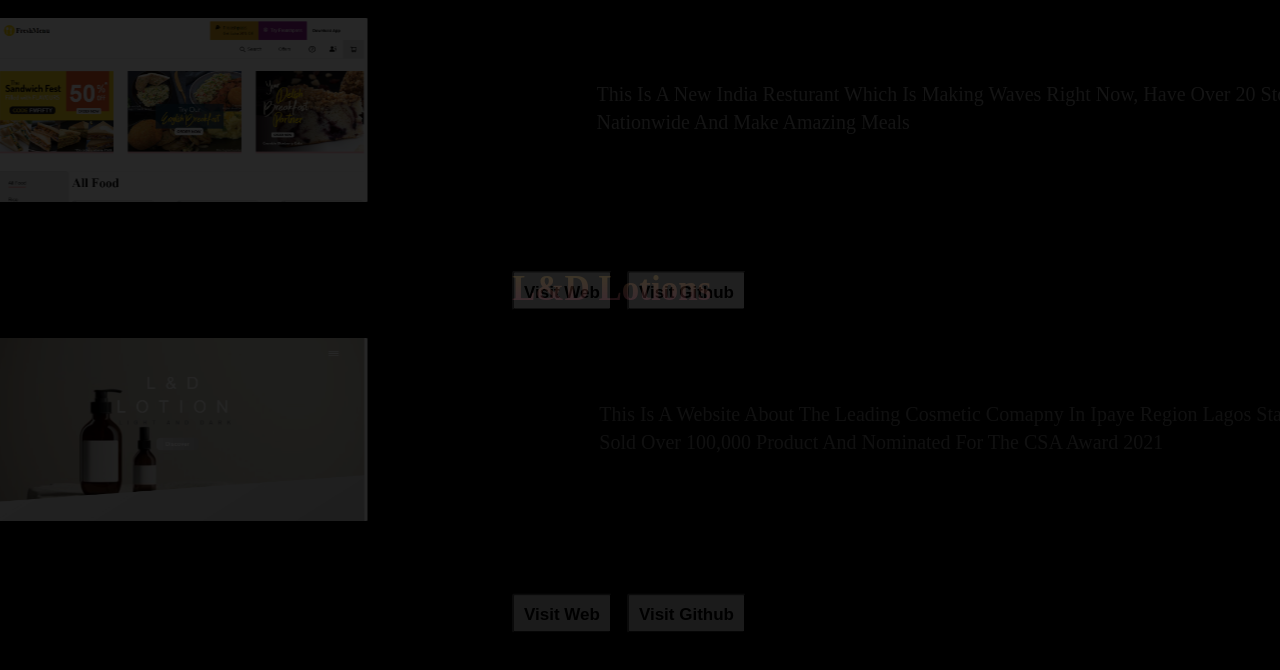
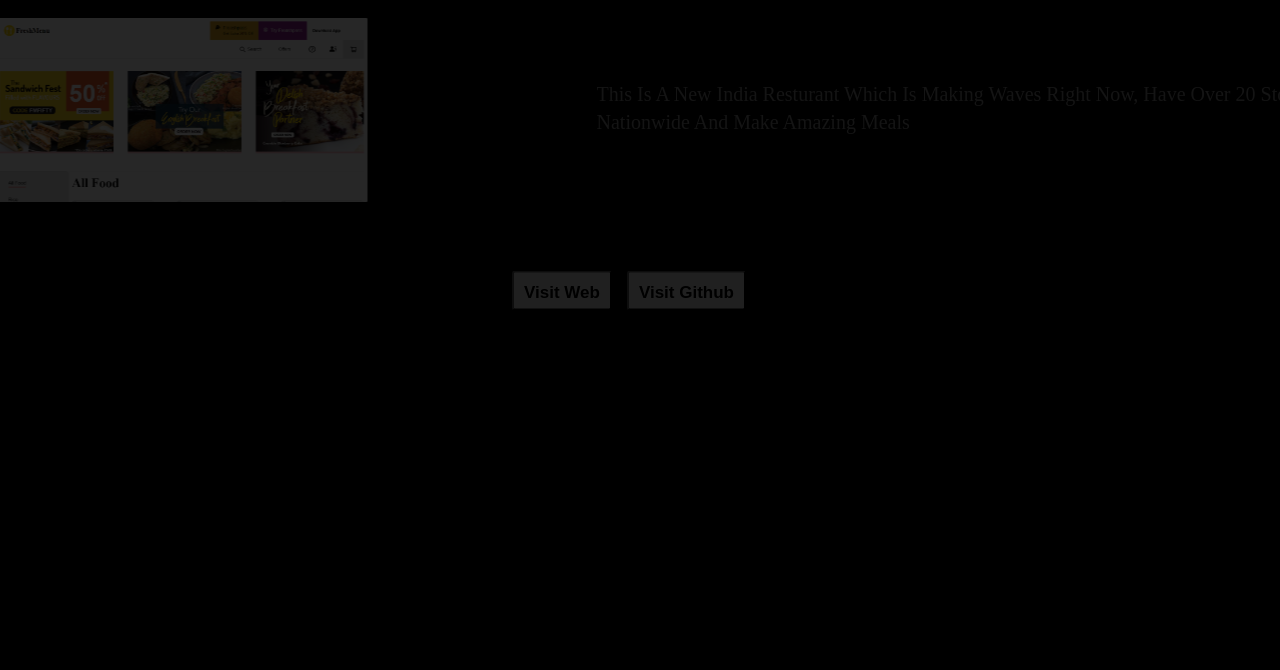
Before and after one commit to AkintanSeyi/myapp, a React (Create React App) app: page / in a window 1280 px wide. Shown: the part 5166-5836 px from the top of the page. Built offline with nearby package versions, Linux system fonts and the light colour scheme.

Commit message:
port2025

```diff
--- a/src/data2.js
+++ b/src/data2.js
@@ -100,16 +100,6 @@ const people3 = [
 
 
       },
-      {
-        id: 4,
-        image:
-        "1.png",
-      name: 'l&d lotions',
-      git: 'https://github.com/Akingz2000/cream',
-      web: 'https://akingz2000.github.io/cream/',
-      p:  'this is a website about the leading cosmetic comapny in ipaye region lagos state, sold over 100,000 product and nominated for the CSA award 2021'
-
-      },
 
 
 
```
